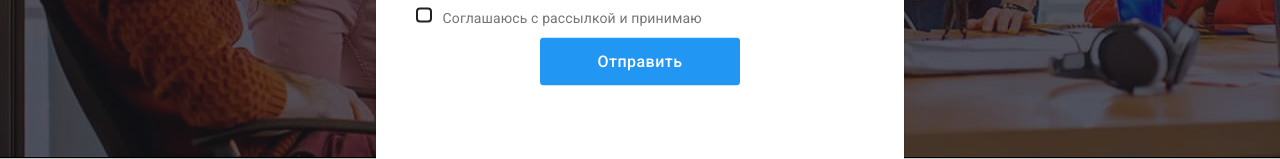
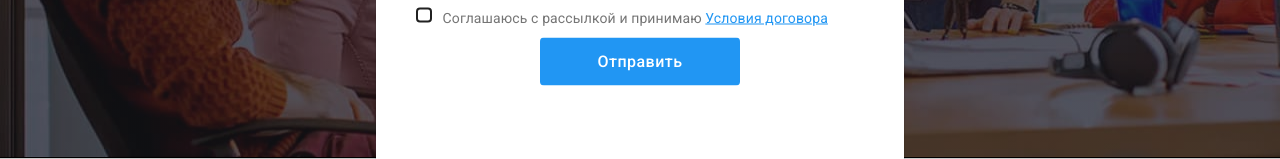
Before and after one commit to HelenBoiko/goit-markup-hw-06, a plain HTML site: page index.html in a window 1280 px wide. Both pictures are taken after a click on the button "Заказать услугу". Shown: the part 525-684 px from the top of the page. Drawn offline with nearby package versions, Linux system fonts and the light colour scheme.

Commit message:
Update index.html

```diff
--- a/index.html
+++ b/index.html
@@ -471,7 +471,7 @@
           <span class="box-icon"></span>
 
           Соглашаюсь с рассылкой и принимаю
-          <a class="modal-link" href="Условия договора"></a>
+          <a href class="modal-link">Условия договора</a>
           </label>
           </div>
 
```
